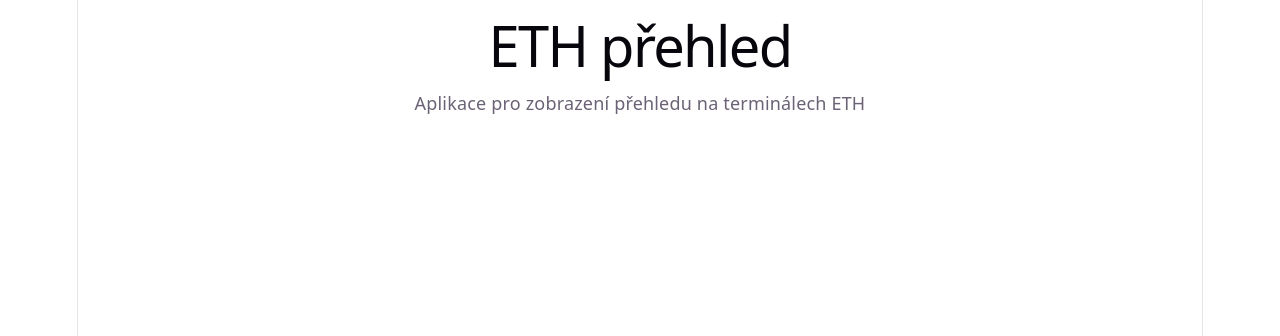
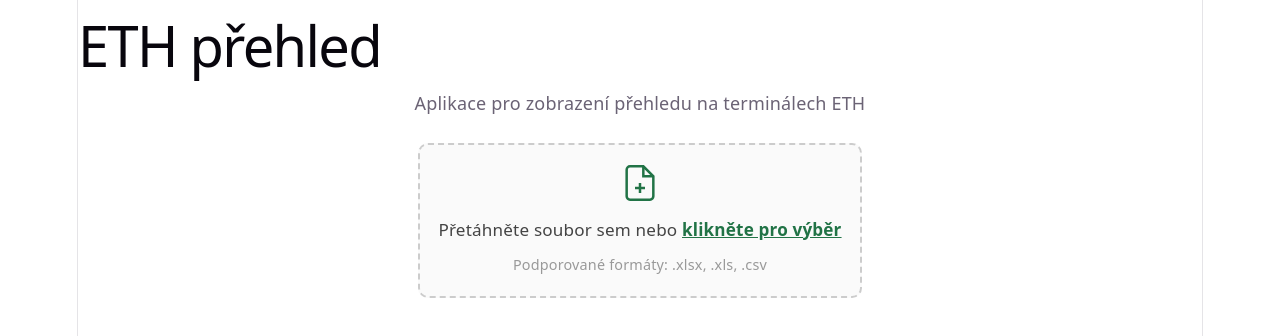
Before and after one commit to JardaMP/ethprehled, a React (Vite) app: page / in a window 1280 px wide. Shown: the top 336 px of the page. Built offline with nearby package versions, Linux system fonts and the light colour scheme.

Commit message:
Přidána komponenta pro nahrání Excelu

```diff
--- a/src/App.jsx
+++ b/src/App.jsx
@@ -1,19 +1,20 @@
-import { useState } from 'react'
-import reactLogo from './assets/react.svg'
-import viteLogo from './assets/vite.svg'
-import heroImg from './assets/hero.png'
-import './App.css'
-import Header from './components/Header'
+import { useState } from "react";
+import reactLogo from "./assets/react.svg";
+import viteLogo from "./assets/vite.svg";
+import heroImg from "./assets/hero.png";
+import "./App.css";
+import Header from "./components/Header";
+import ExcelLoader from "./components/ExcelLoader";
 
 function App() {
-  const [count, setCount] = useState(0)
+  const [count, setCount] = useState(0);
 
   return (
     <>
       <Header />
-
+      <ExcelLoader />
     </>
-  )
+  );
 }
 
-export default App
+export default App;
--- /dev/null
+++ b/src/components/ExcelLoader.css
@@ -0,0 +1,125 @@
+.excel-loader {
+  max-width: 480px;
+  margin: 0.5rem auto;
+  font-family: inherit;
+}
+
+.excel-loader__title {
+  font-size: 0.25rem;
+  font-weight: 600;
+  margin-bottom: 1rem;
+  color: #1a1a1a;
+}
+
+.excel-loader__dropzone {
+  border: 2px dashed #ccc;
+  border-radius: 10px;
+  padding: 1rem 1rem;
+  text-align: center;
+  cursor: pointer;
+  transition:
+    border-color 0.2s,
+    background 0.2s;
+  background: #fafafa;
+  display: flex;
+  flex-direction: column;
+  align-items: center;
+  gap: 0.5rem;
+  outline: none;
+}
+
+.excel-loader__dropzone:hover,
+.excel-loader__dropzone:focus-visible {
+  border-color: #217346;
+  background: #f0f8f3;
+}
+
+.excel-loader__dropzone--active {
+  border-color: #217346;
+  background: #e8f5ec;
+}
+
+.excel-loader__icon {
+  width: 40px;
+  height: 40px;
+  color: #217346;
+  margin-bottom: 0.25rem;
+}
+
+.excel-loader__dropzone-text {
+  font-size: 0.95rem;
+  color: #444;
+}
+
+.excel-loader__dropzone-text span {
+  color: #217346;
+  font-weight: 600;
+  text-decoration: underline;
+}
+
+.excel-loader__dropzone-hint {
+  font-size: 0.8rem;
+  color: #999;
+}
+
+.excel-loader__input {
+  display: none;
+}
+
+/* Výsledek načtení */
+.excel-loader__result {
+  margin-top: 1.25rem;
+  border: 1px solid #d4d4d4;
+  border-radius: 8px;
+  overflow: hidden;
+  background: #fff;
+}
+
+.excel-loader__result-row {
+  display: flex;
+  justify-content: space-between;
+  align-items: center;
+  padding: 0.65rem 1rem;
+  border-bottom: 1px solid #eee;
+  gap: 1rem;
+}
+
+.excel-loader__result-row:last-of-type {
+  border-bottom: none;
+}
+
+.excel-loader__result-label {
+  font-size: 0.85rem;
+  color: #888;
+  flex-shrink: 0;
+}
+
+.excel-loader__result-value {
+  font-size: 0.9rem;
+  font-weight: 500;
+  color: #1a1a1a;
+  text-align: right;
+  word-break: break-all;
+}
+
+.excel-loader__result-value--accent {
+  color: #217346;
+  font-weight: 700;
+}
+
+.excel-loader__reset {
+  display: block;
+  width: 100%;
+  padding: 0.6rem 1rem;
+  background: #217346;
+  color: #fff;
+  font-size: 0.875rem;
+  font-weight: 500;
+  border: none;
+  cursor: pointer;
+  transition: background 0.2s;
+}
+
+.excel-loader__reset:hover {
+  background: #185c38;
+}
--- /dev/null
+++ b/src/components/ExcelLoader.jsx
@@ -0,0 +1,126 @@
+import { useState, useRef } from "react";
+import "./ExcelLoader.css";
+
+export default function ExcelLoader() {
+  const [loadedFile, setLoadedFile] = useState(null);
+  const [loadTime, setLoadTime] = useState(null);
+  const [isDragging, setIsDragging] = useState(false);
+  const inputRef = useRef(null);
+
+  const processFile = (file) => {
+    if (!file) return;
+
+    const validExtensions = [".xlsx", ".xls", ".csv"];
+    const hasValidExt = validExtensions.some((ext) =>
+      file.name.toLowerCase().endsWith(ext),
+    );
+
+    if (!hasValidExt) {
+      alert("Nepodporovaný formát. Prosím vyberte .xlsx, .xls nebo .csv.");
+      return;
+    }
+
+    const reader = new FileReader();
+
+    reader.onload = () => {
+      const now = new Date();
+      setLoadedFile({
+        name: file.name,
+        size: (file.size / 1024).toFixed(1),
+      });
+      setLoadTime(
+        now.toLocaleString("cs-CZ", {
+          // day: "2-digit",
+          // month: "2-digit",
+          // year: "numeric",
+          hour: "2-digit",
+          minute: "2-digit",
+          second: "2-digit",
+        }),
+      );
+    };
+
+    reader.readAsArrayBuffer(file);
+    e.target.value = "";
+  };
+
+  const handleFileChange = (e) => {
+    processFile(e.target.files[0]);
+    e.target.value = ""; // reset pro opakované načtení stejného souboru
+  };
+
+  const handleDrop = (e) => {
+    e.preventDefault();
+    setIsDragging(false);
+    processFile(e.dataTransfer.files[0]);
+  };
+
+  const handleReset = () => {
+    setLoadedFile(null);
+    setLoadTime(null);
+  };
+
+  return (
+    <section className="excel-loader">
+      <h2 className="excel-loader__title"></h2>
+
+      <div
+        className={`excel-loader__dropzone ${isDragging ? "excel-loader__dropzone--active" : ""}`}
+        onClick={() => inputRef.current.click()}
+        onDrop={handleDrop}
+        onDragOver={(e) => {
+          e.preventDefault();
+          setIsDragging(true);
+        }}
+        onDragLeave={() => setIsDragging(false)}
+        role="button"
+        tabIndex={0}
+        onKeyDown={(e) => e.key === "Enter" && inputRef.current.click()}
+        aria-label="Oblast pro nahrání souboru"
+      >
+        <svg
+          className="excel-loader__icon"
+          viewBox="0 0 24 24"
+          fill="none"
+          stroke="currentColor"
+          strokeWidth="1.5"
+          aria-hidden="true"
+        >
+          <path d="M14 2H6a2 2 0 0 0-2 2v16a2 2 0 0 0 2 2h12a2 2 0 0 0 2-2V8z" />
+          <polyline points="14 2 14 8 20 8" />
+          <line x1="12" y1="18" x2="12" y2="12" />
+          <line x1="9" y1="15" x2="15" y2="15" />
+        </svg>
+        <p className="excel-loader__dropzone-text">
+          Přetáhněte soubor sem nebo <span>klikněte pro výběr</span>
+        </p>
+        <p className="excel-loader__dropzone-hint">
+          Podporované formáty: .xlsx, .xls, .csv
+        </p>
+        <input
+          ref={inputRef}
+          type="file"
+          accept=".xlsx,.xls,.csv"
+          onChange={handleFileChange}
+          className="excel-loader__input"
+          aria-hidden="true"
+          tabIndex={-1}
+        />
+      </div>
+
+      {loadedFile && loadTime && (
+        <div className="excel-loader__result" role="status" aria-live="polite">
+          <div className="excel-loader__result-row">
+            <span className="excel-loader__result-label">Čas načtení</span>
+            <span className="excel-loader__result-value excel-loader__result-value--accent">
+              {loadTime}
+            </span>
+          </div>
+          <button className="excel-loader__reset" onClick={handleReset}>
+            Načíst jiný soubor
+          </button>
+        </div>
+      )}
+    </section>
+  );
+}
--- a/src/components/Header.jsx
+++ b/src/components/Header.jsx
@@ -1,8 +1,8 @@
 export default function Header() {
   return (
     <header>
-      <h1>ETH přehled</h1>
+      <h1 align="left"> ETH přehled</h1>
       <p>Aplikace pro zobrazení přehledu na terminálech ETH</p>
     </header>
-  )
+  );
 }
```
Also changed, not shown: 1 other file (tests, documents, lock files or other folders).
